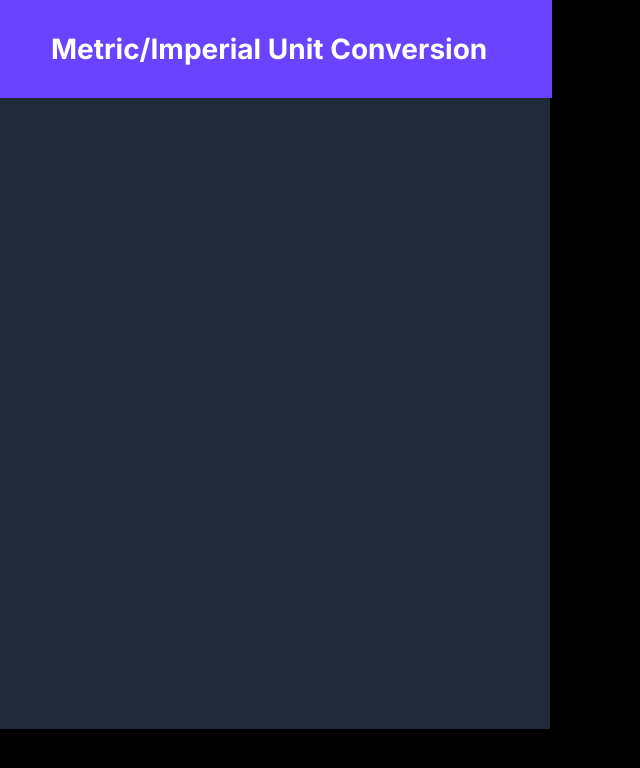
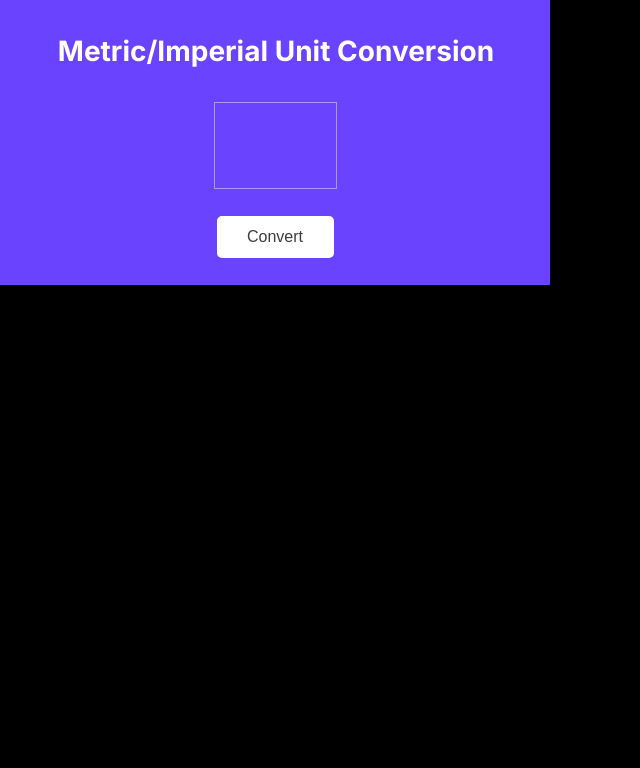
Before and after one commit to mnguyencodes/unit-converter, a plain HTML site: page index.html in a window 1280 px wide. Shown: the whole page, without its empty margins (0-640 px from the left). Drawn offline with Linux system fonts and the light colour scheme.

Commit message:
Add input text and convert button

```diff
--- a/index.css
+++ b/index.css
@@ -1,44 +1,51 @@
 body {
-    font-family: inter, seif;
+    font-family: inter, serif;
     margin: 0;
     background: black;
     color: white;
 }
 
 #container {
-    background: #1F2937;
+    background: #6943FF;
     width: 550px;
-    height: 729px;
+    height: 285px;
+    text-align: center;
 }
 
 #title {
-    background: #6943FF;
     width: 450px;
     margin: 0px auto;
     padding: 32px 51px;
-    display: block;
     font-size: 28px;
+    line-height: 38px;
 }
 
-/*
-font-family: Inter;
-font-size: 28px;
-font-weight: 800;
-line-height: 38px;
-letter-spacing: -0.03em;
-text-align: center;
-text-underline-position: from-font;
-text-decoration-skip-ink: none;
-*/
+#input-section {
+    display: flex;
+    flex-direction: column;
+    align-items: center;
+}
 
-/*
-// <uniquifier>: Use a unique and descriptive class name
-// <weight>: Use a value from 100 to 900
+#input-txt {
+    background: inherit;
+    color: white;
+    border: #B295FF solid 1px;
+    width: 117px;
+    height: 83px;
+    margin: 0 auto;
+    font-size: 58px;
+    text-align: center;
+    font-weight: 800;
+}
 
-.inter-<uniquifier> {
-  font-family: "Inter", serif;
-  font-optical-sizing: auto;
-  font-weight: <weight>;
-  font-style: normal;
+#convert-btn {
+    color: #3D3D3D;
+    background: #FFFFFF;
+    border: none;
+    border-radius: 5px;
+    width: 117px;
+    height: 42px;
+    margin-top: 27px;
+    font-size: 16px;
+    font-weight: 500;
 }
-*/
--- a/index.html
+++ b/index.html
@@ -9,7 +9,11 @@
     <body>
         <div id="container">
             <h1 id="title">Metric/Imperial Unit Conversion</h1>
-            <script src="/index.js"></script>
+            <div id="input-section">
+                <input id="input-txt" type="text">
+                <button id="convert-btn">Convert</button>
+            </div>
        </div>
+       <script src="/index.js"></script>
     </body>
 </html>
```
